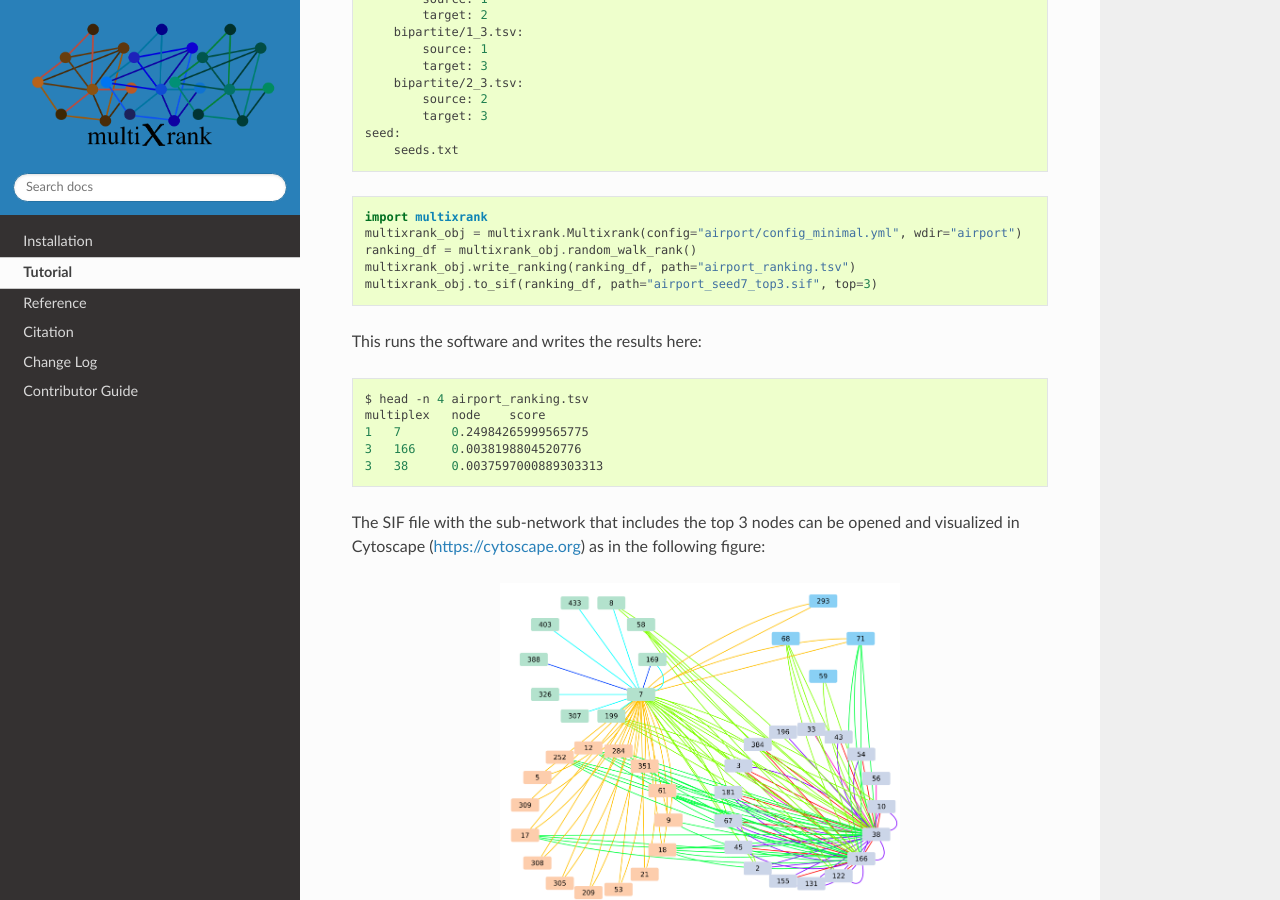
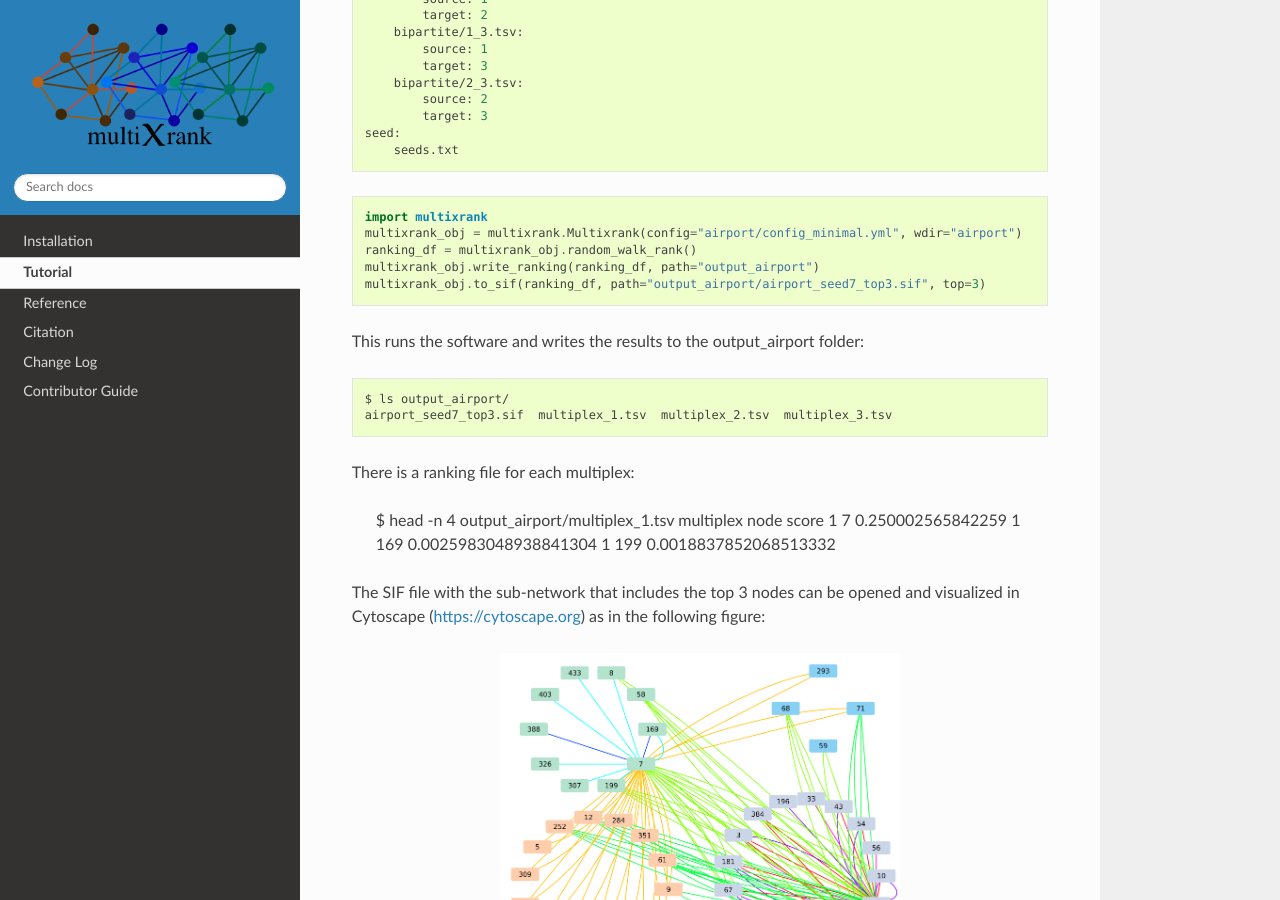
Before and after one commit to anthbapt/multixrank, a Sphinx documentation site: the page built from doc/content/tutorial.rst, in a window 1280 px wide and 900 px high, scrolled down 1115 px. Built offline with Sphinx 7.4.7 and the Read the Docs theme 2.0.0, drawn with Linux system fonts in a browser that asks for light colours.

Commit message:
DOC updated

```diff
--- a/doc/content/tutorial.rst
+++ b/doc/content/tutorial.rst
@@ -74,18 +74,23 @@ The minimal configuration file 'config.yml' looks like this.
     import multixrank
     multixrank_obj = multixrank.Multixrank(config="airport/config_minimal.yml", wdir="airport")
     ranking_df = multixrank_obj.random_walk_rank()
-    multixrank_obj.write_ranking(ranking_df, path="airport_ranking.tsv")
-    multixrank_obj.to_sif(ranking_df, path="airport_seed7_top3.sif", top=3)
+    multixrank_obj.write_ranking(ranking_df, path="output_airport")
+    multixrank_obj.to_sif(ranking_df, path="output_airport/airport_seed7_top3.sif", top=3)
 
-This runs the software and writes the results here:
+This runs the software and writes the results to the output_airport folder:
 
 .. code-block:: bash
 
-    $ head -n 4 airport_ranking.tsv
+    $ ls output_airport/
+    airport_seed7_top3.sif  multiplex_1.tsv  multiplex_2.tsv  multiplex_3.tsv
+
+There is a ranking file for each multiplex:
+
+    $ head -n 4 output_airport/multiplex_1.tsv
     multiplex	node	score
-    1	7	0.24984265999565775
-    3	166	0.0038198804520776
-    3	38	0.0037597000889303313
+    1	7	0.250002565842259
+    1	169	0.0025983048938841304
+    1	199	0.0018837852068513332
 
 The SIF file with the sub-network that includes the top 3 nodes can be opened
 and visualized in Cytoscape (https://cytoscape.org) as in the following figure:
--- a/doc/index.rst
+++ b/doc/index.rst
@@ -4,7 +4,7 @@
    contain the root `toctree` directive.
 
 =============================================================================================
-MultiXrank - universal MULTIlayer eXploration by RANdom walK with restart
+MultiXrank - Universal Multilayer Exploration by Random Walk with Restart
 =============================================================================================
 
 .. image:: https://img.shields.io/pypi/v/multixrank.svg
```
Also changed, not shown: README.rst (+15 -8 lines), 1 other file.
